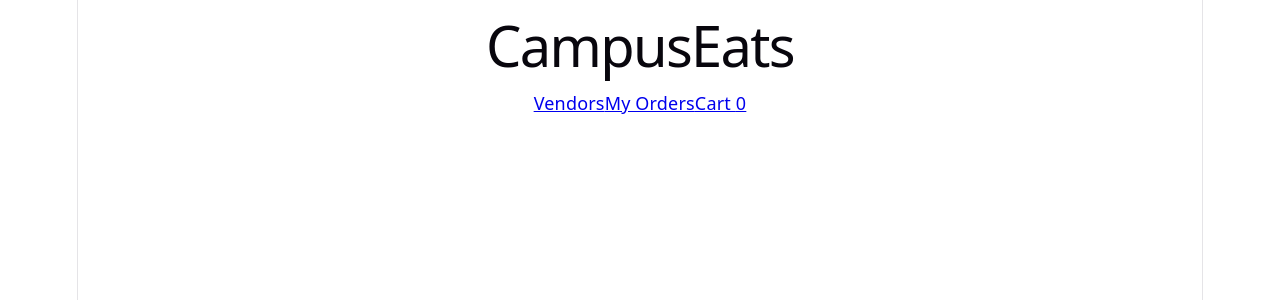
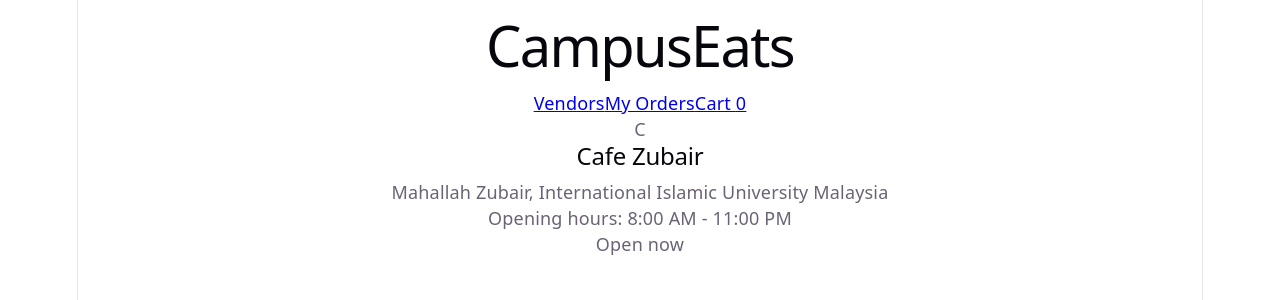
Before and after one commit to Pokp4n/campuseats-2417219, a React (Vite) app: page / in a window 1280 px wide. Shown: the top 300 px of the page. Built offline with nearby package versions, Linux system fonts and the light colour scheme.

Commit message:
Add VendorCard with open/closed status

```diff
--- a/src/App.jsx
+++ b/src/App.jsx
@@ -1,7 +1,13 @@
-import Header from "./components/Header";
+import Header from "./components/Header.jsx";
+import VendorCard from "./components/VendorCard.jsx";
 
 function App() {
-  return <Header />;
+  return (
+    <>
+      <Header />
+      <VendorCard />
+    </>
+  );
 }
 
 export default App;
--- /dev/null
+++ b/src/components/VendorCard.jsx
@@ -0,0 +1,23 @@
+function VendorCard() {
+  const vendor = {
+    name: "Cafe Zubair",
+    location: "Mahallah Zubair, International Islamic University Malaysia",
+    openHours: "8:00 AM - 11:00 PM",
+    isOpen: true,
+  };
+
+  return (
+    <div className="vendor-card">
+      <div className="thumb">{vendor.name.charAt(0)}</div>
+      <h2>{vendor.name}</h2>
+      <p>{vendor.location}</p>
+      <p>Opening hours: {vendor.openHours}</p>
+
+      <p className={vendor.isOpen ? "status open" : "status closed"}>
+        {vendor.isOpen ? "Open now" : "Closed"}
+      </p>
+    </div>
+  );
+}
+
+export default VendorCard;
```
